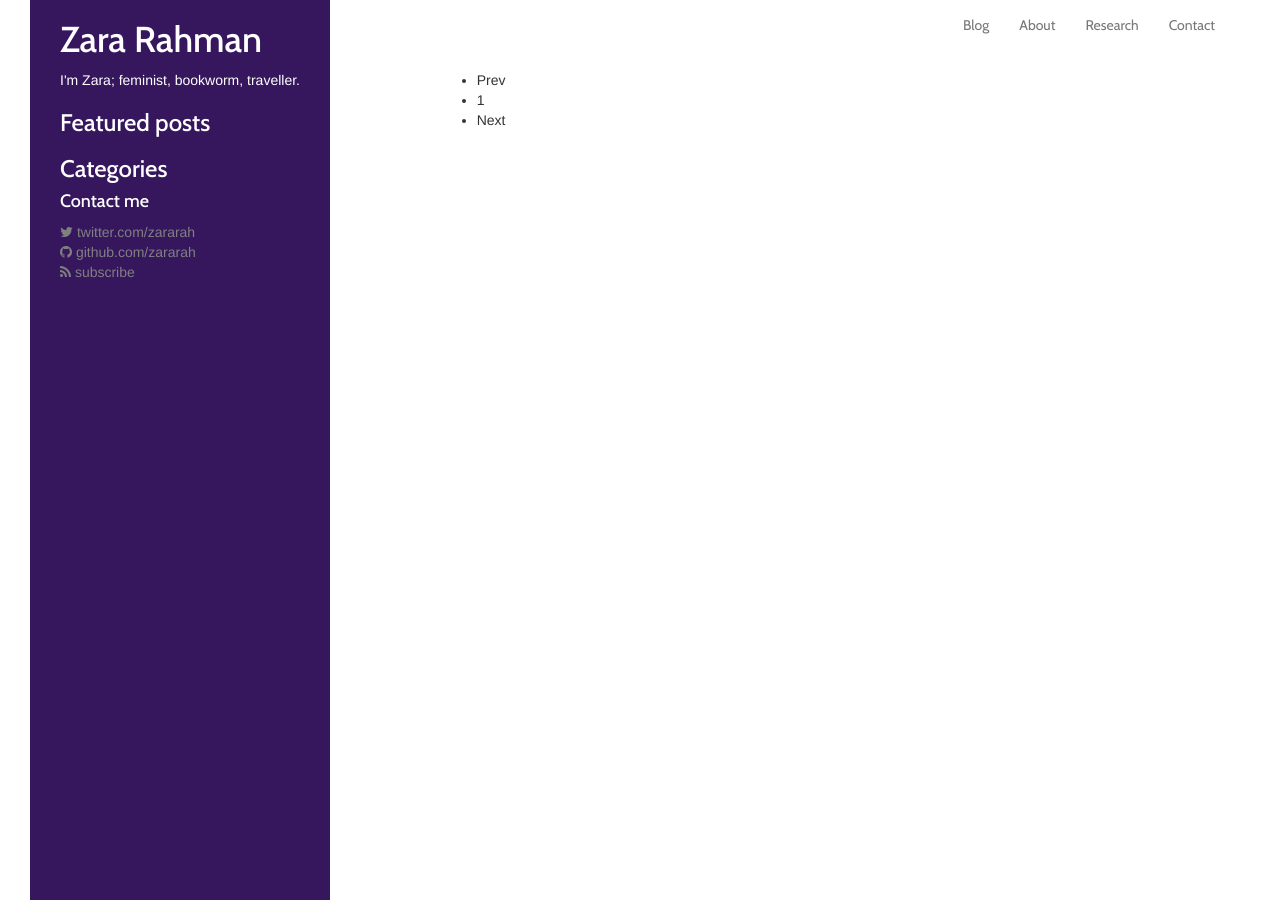
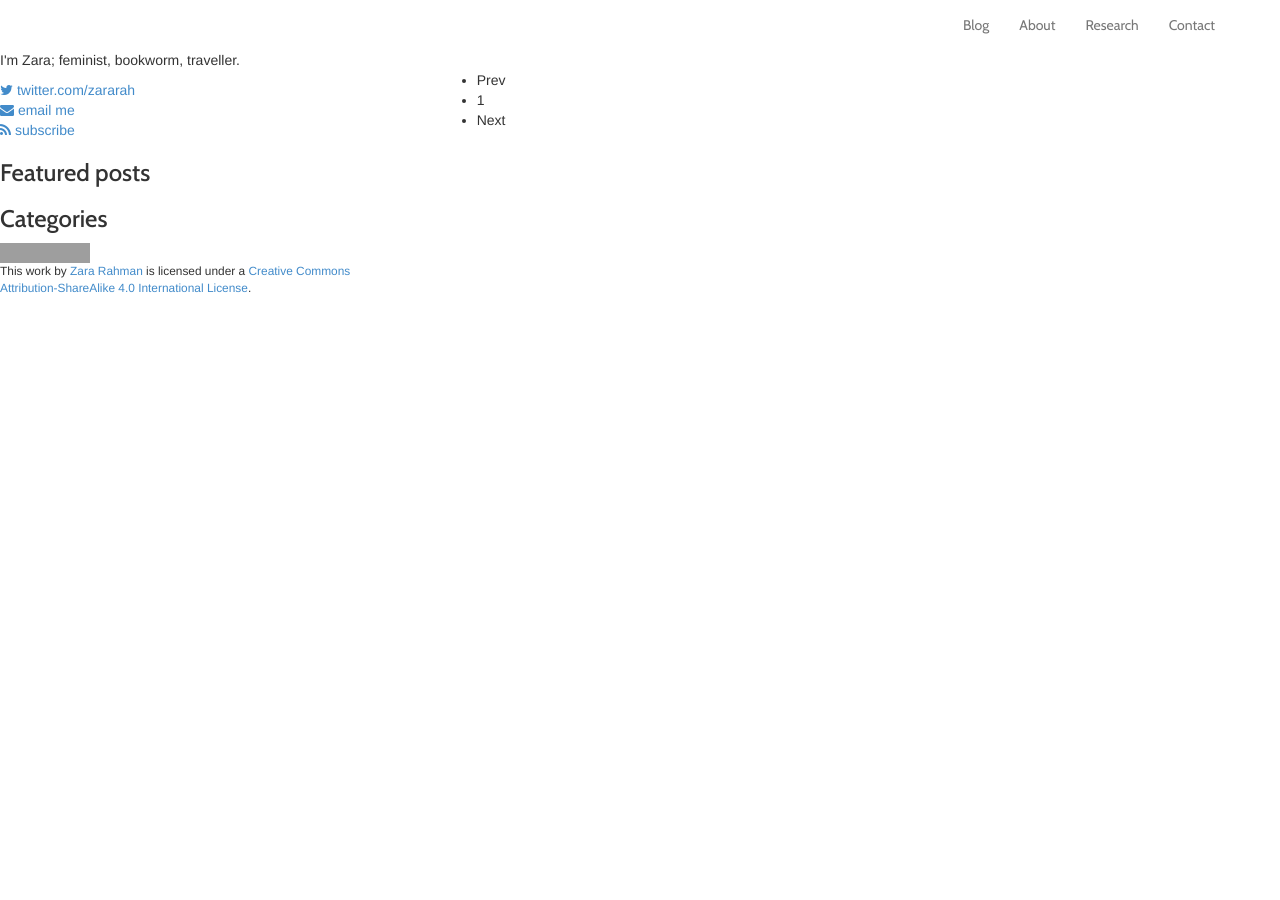
Before and after one commit to zararah/zararah.net, a Jekyll site: the page built from index.html, in a window 1280 px wide. Built offline with Jekyll 4.4.1, drawn with Linux system fonts in a browser that asks for light colours; Markdown is read by kramdown in place of the engine named in the settings; the list of posts is cut into pages by our own code; grey boxes are pictures that could not be loaded.

Commit message:
Add content to sidebar

```diff
--- a/_includes/sidebar.html
+++ b/_includes/sidebar.html
@@ -1,33 +1,25 @@
-<div class="sidebar sidebar-default">
-	<div class="sidebar-links">
-		<div class=”row”>
- 		 <div class=”col-md-4”>
-<h1>Zara Rahman</h1>
-
+<div class="sidebar-inner">
   <p>I'm Zara; feminist, bookworm, traveller.</p>
-
+  <section class="contact">
+<a href="https://twitter.com/{{ site.twitter }}" target="_blank"><i class="fa fa-twitter"></i> twitter.com/zararah</a><br>
+    <a href="mailto:zararah@gmail.com" target="_blank"><i class="fa fa-envelope"></i> email me</a><br>
+        <a href="/atom.xml"><i class="fa fa-rss"></i> subscribe</a>
+  </section>
   <h3>Featured posts</h3>
 
-<ul>
-  {% for post in site.posts limit: 5 %}
+  <ul class="list-unstyled">
+    {% for post in site.categories.featured limit: 5 %}
       <li><a href="{{ post.url }}">{{ post.title }}</a></li>
     {% endfor %}
   </ul>
 
   <h3>Categories</h3>
-<ul>
-{% for category in site.categories %}
-   <li><a href="{{ category.url }}">{{ category | first }}</a></li>
+  <ul class="list-unstyled">
+  {% for category in site.category %}
+     <li><a href="{{ category.url }}">{{ category.title }}</a></li>
   {% endfor %}
   </ul>
-<h4>Contact me</h4>
-    <section class="meta">
 
-      <a href="https://twitter.com/{{ site.twitter }}" target="_blank"><i class="fa fa-twitter"></i> twitter.com/zararah</a><br>
-      <a href="{{ site.github_owner }}" target="_blank"><i class="fa fa-github"></i> github.com/zararah</a><br>
-      <a href="/atom.xml"><i class="fa fa-rss"></i> subscribe</a>
-    </section>
+<section class="license">
+  <small><a rel="license" href="http://creativecommons.org/licenses/by-sa/4.0/"><img alt="Creative Commons License" style="border-width:0" src="https://i.creativecommons.org/l/by-sa/4.0/88x31.png" /></a><br />This work by <a xmlns:cc="http://creativecommons.org/ns#" href="http://zararah.net" property="cc:attributionName" rel="cc:attributionURL">Zara Rahman</a> is licensed under a <a rel="license" href="http://creativecommons.org/licenses/by-sa/4.0/">Creative Commons Attribution-ShareAlike 4.0 International License</a>.</small>
 </div>
-    	 </div>
-</div>
-</div>
```
Lines whose indentation alone changed are shown as unchanged.
